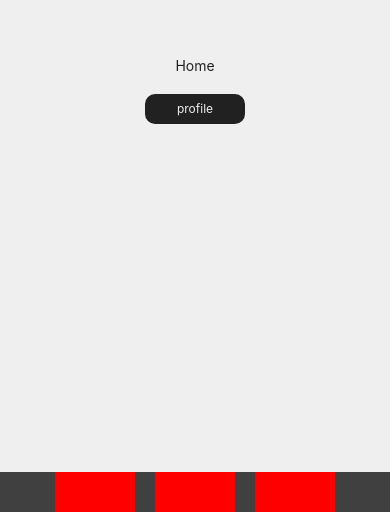
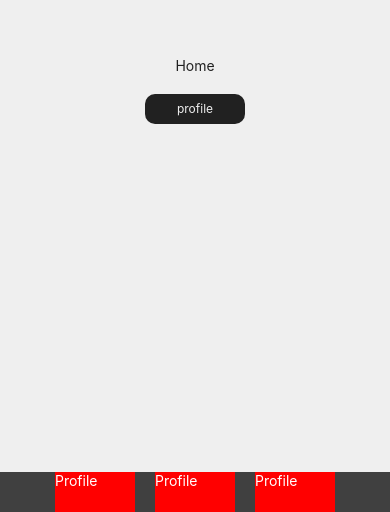
Before and after one commit to CaiqueMorales20/finance, a React Native app: screen /home in a window 390 px wide. Shown: the part 332-844 px from the top of the page. Built offline with nearby package versions, Linux system fonts and the light colour scheme.

Commit message:
:construction: Tab Navigation

```diff
--- /dev/null
+++ b/src/routes/Tab/components/TabItem/index.tsx
@@ -0,0 +1,23 @@
+// Imports
+import {useNavigation} from '@react-navigation/native';
+
+// Imported Components
+import {Pressable} from 'react-native';
+
+// Styled Components
+import {TabItemS, TabItemText} from './style';
+
+// Functional Components
+export const TabItem = () => {
+  // Variables
+  const navigation = useNavigation<any>();
+
+  // Rendering
+  return (
+    <Pressable onPress={() => navigation.navigate('profile')}>
+      <TabItemS>
+        <TabItemText>Profile</TabItemText>
+      </TabItemS>
+    </Pressable>
+  );
+};
--- /dev/null
+++ b/src/routes/Tab/components/TabItem/style.tsx
@@ -0,0 +1,13 @@
+// Imports
+import styled from 'styled-components/native';
+
+// Styled COmponents
+export const TabItemS = styled.View`
+  background-color: red;
+  height: 40px;
+  width: 80px;
+`;
+
+export const TabItemText = styled.Text`
+  color: #ffffff;
+`;
--- a/src/routes/Tab/index.tsx
+++ b/src/routes/Tab/index.tsx
@@ -1,5 +1,8 @@
+// Imports
+import {TabItem} from './components/TabItem';
+
 // Styled Components
-import {TabItem, TabS} from './style';
+import {TabS} from './style';
 
 // Functional Component
 export const Tab = () => {
--- a/src/routes/Tab/style.tsx
+++ b/src/routes/Tab/style.tsx
@@ -13,8 +13,3 @@ export const TabS = styled.View`
   justify-content: center;
   gap: 20px;
 `;
-
-export const TabItem = styled.View`
-  background-color: red;
-  width: 80px;
-`;
```
